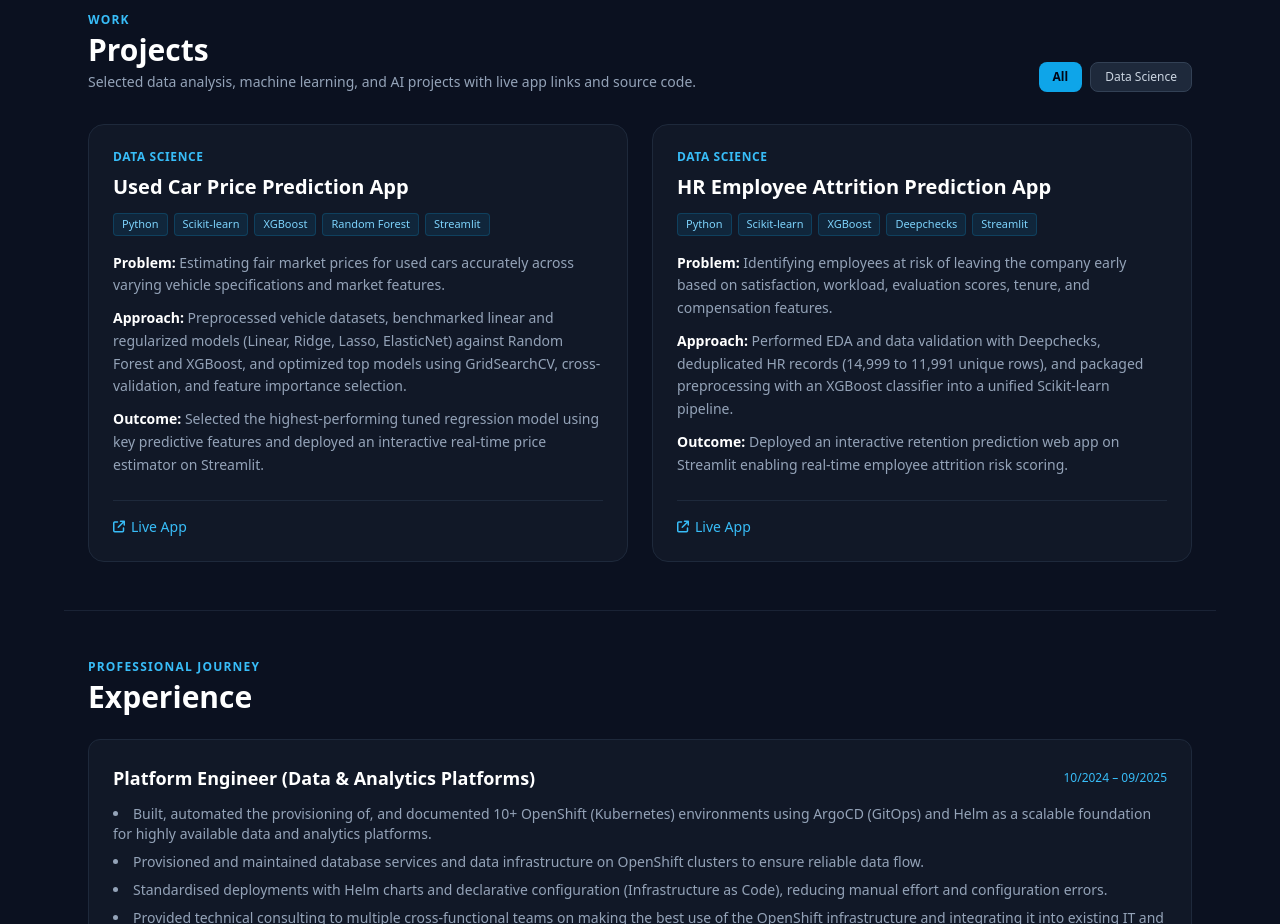
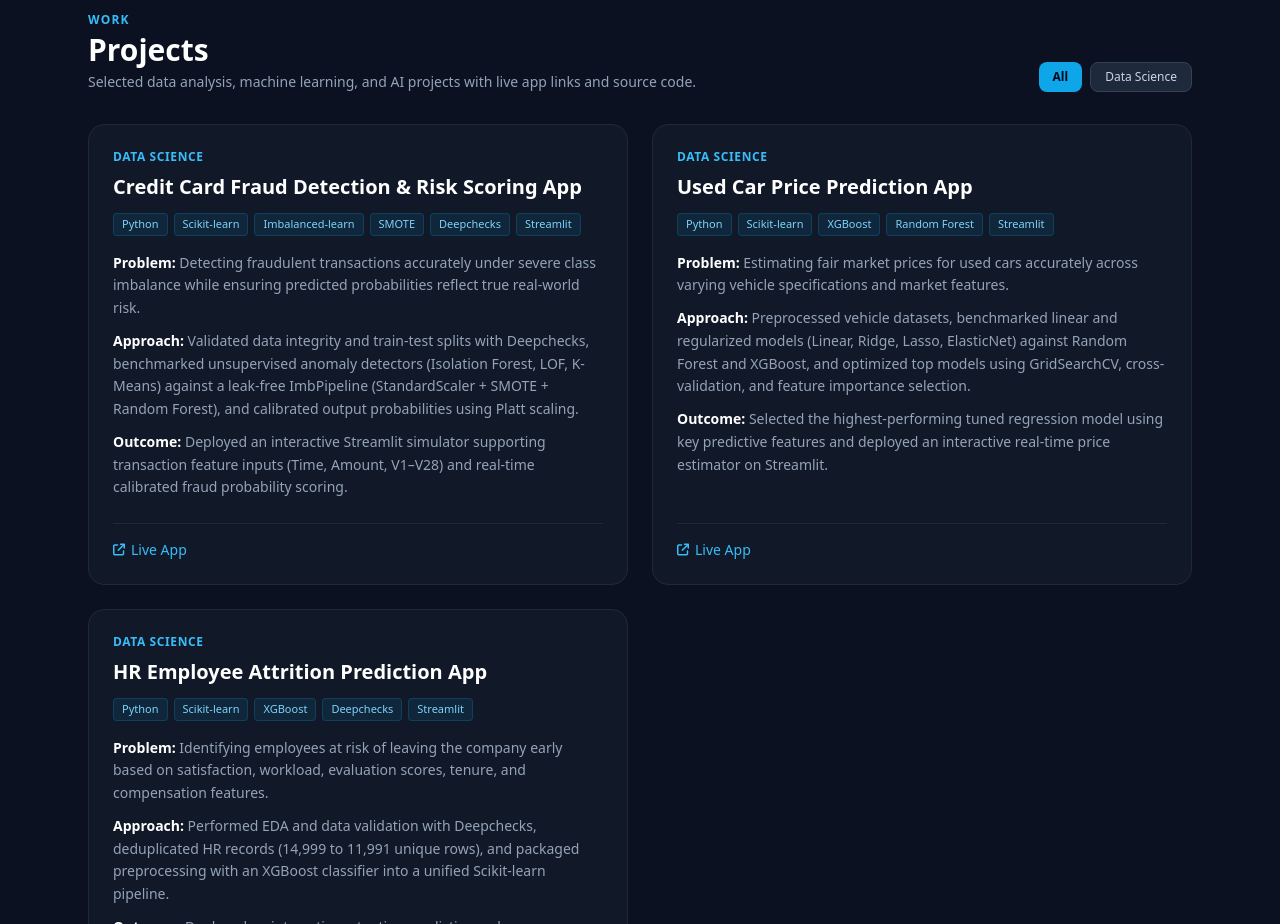
Before and after one commit to nodatanopain/nodatanopain.github.io, a plain HTML site: page index.html in a window 1280 px wide. Shown: the part 1540-2464 px from the top of the page. Drawn offline with nearby package versions, Linux system fonts and the light colour scheme.

Commit message:
Add Credit Card Fraud Detection project details
Added a new project card for a Credit Card Fraud Detection app with details on the technology stack, problem, approach, and outcome.

```diff
--- a/index.html
+++ b/index.html
@@ -210,7 +210,16 @@
     ];
 
     // 3. Projects list: add a new object here to publish a new project card
-    const PROJECTS = [
+    const PROJECTS = [{
+        title: "Credit Card Fraud Detection & Risk Scoring App",
+        category: "Data Science",
+        stack: ["Python", "Scikit-learn", "Imbalanced-learn", "SMOTE", "Deepchecks", "Streamlit"],
+        problem: "Detecting fraudulent transactions accurately under severe class imbalance while ensuring predicted probabilities reflect true real-world risk.",
+        approach: "Validated data integrity and train-test splits with Deepchecks, benchmarked unsupervised anomaly detectors (Isolation Forest, LOF, K-Means) against a leak-free ImbPipeline (StandardScaler + SMOTE + Random Forest), and calibrated output probabilities using Platt scaling.",
+        outcome: "Deployed an interactive Streamlit simulator supporting transaction feature inputs (Time, Amount, V1–V28) and real-time calibrated fraud probability scoring.",
+        demoUrl: "https://frauddetection-wilhelm.streamlit.app/",
+        repoUrl: ""
+      },
       {
         title: "Used Car Price Prediction App",
         category: "Data Science",
```
